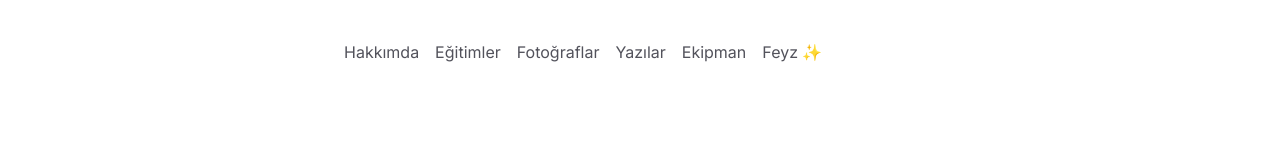
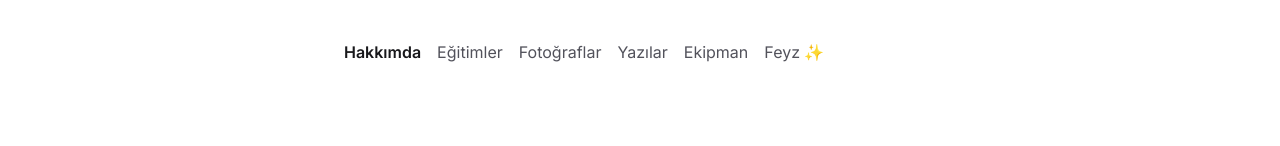
Before and after one commit to ademilter/homepage, a Next.js app: page / in a window 1280 px wide. Shown: the top 146 px of the page. Built offline with nearby package versions, Linux system fonts and the light colour scheme.

Commit message:
fix: nav homepage

```diff
--- a/src/components/header.tsx
+++ b/src/components/header.tsx
@@ -19,7 +19,7 @@ const MENU = {
 export default function Header() {
   const [isNavOpen, setIsNavOpen] = useState(false);
   const segment = useSelectedLayoutSegment();
-  const path = `/${segment}`;
+  const path = segment ? `/${segment}` : "/";
 
   useEffect(() => {
     setIsNavOpen(false);
```
